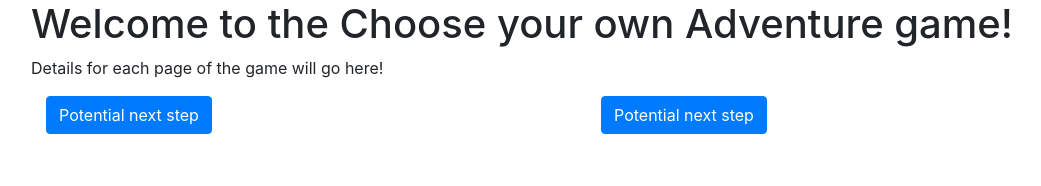
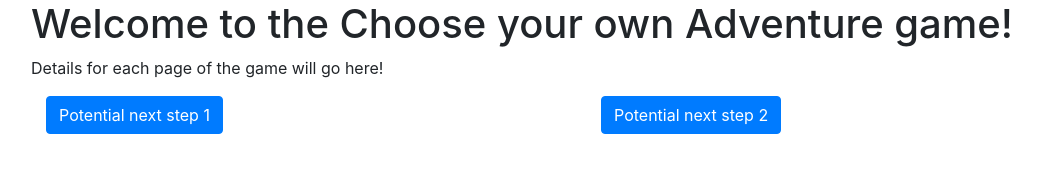
Before and after one commit to pierrerodgers/origins-and-meaning-final-project, a React (Create React App) app: page / in a window 1280 px wide. Shown: the top 186 px of the page, without its empty margins (54-1095 px from the left). Built offline with nearby package versions, Linux system fonts and the light colour scheme.

Commit message:
add logic for page changes

```diff
--- a/src/App.js
+++ b/src/App.js
@@ -3,11 +3,39 @@ import './App.css';
 import Button from 'react-bootstrap/Button';
 import {Container, Row, Col} from 'react-bootstrap';
 import 'bootstrap/dist/css/bootstrap.min.css';
+import { useState } from 'react';
+
+const pages = [
+  {
+    title : "Welcome to the Choose your own Adventure game!",
+    details : "Details for each page of the game will go here!",
+    options:[
+      "Potential next step 1",
+      "Potential next step 2"
+    ]
+  },
+
+  {
+    title : "Second page!",
+    details : "Details for each page of the game will go here!",
+    options:[
+      "Potential next step 1",
+      "Potential next step 2"
+    ]
+  }
+]
 
 function App() {
+  const [currentPage, setCurrentPage] = useState(0);
+
+  const updatePage = function(page) {
+    setCurrentPage(page);
+    console.log("Page updated");
+  };
+
   return (
     <Container>
-      <Page title = "Welcome to the Choose your own Adventure game!" details = "Details for each page of the game will go here!" options = {["Potential next step", "Potential next step"]}/>
+      <Page page={pages[currentPage]} updatePage={updatePage}/>
     </Container>
   );
 }
@@ -21,27 +49,31 @@ function Page(props) {
   */
 
   return (
+
     <Col>
       <Row>
         <h1>
-          {props.title}
+          {props.page.title}
         </h1>
       </Row>
+
       <Row>
         <p>
-          {props.details}
+          {props.page.details}
         </p>
       </Row>
+
       <Row>
-        {props.options.map((option) => {
+        {props.page.options.map((option) => {
             return(
             <Col>
-              <Button variant = "primary" key={option}>
+              <Button variant = "primary" key={option} onClick={() => {props.updatePage(1)}}>
                 {option}
               </Button>
             </Col>)
           })}
       </Row>
+
     </Col>
 
   )
```
